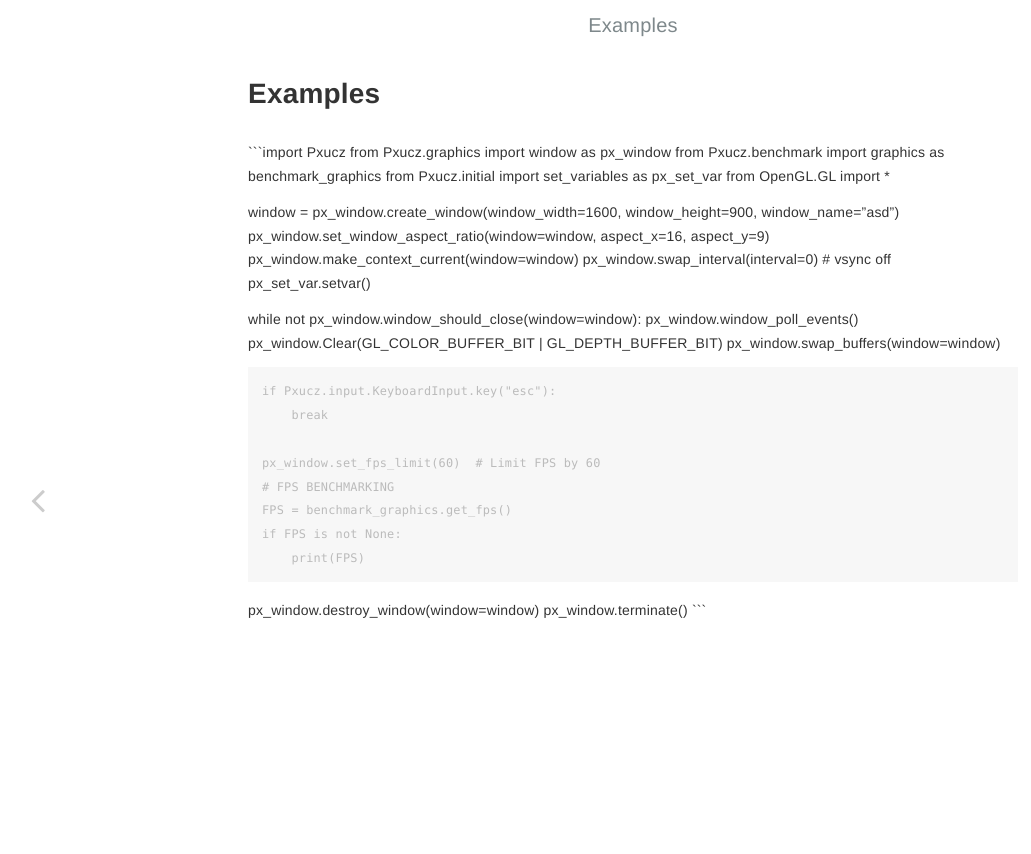
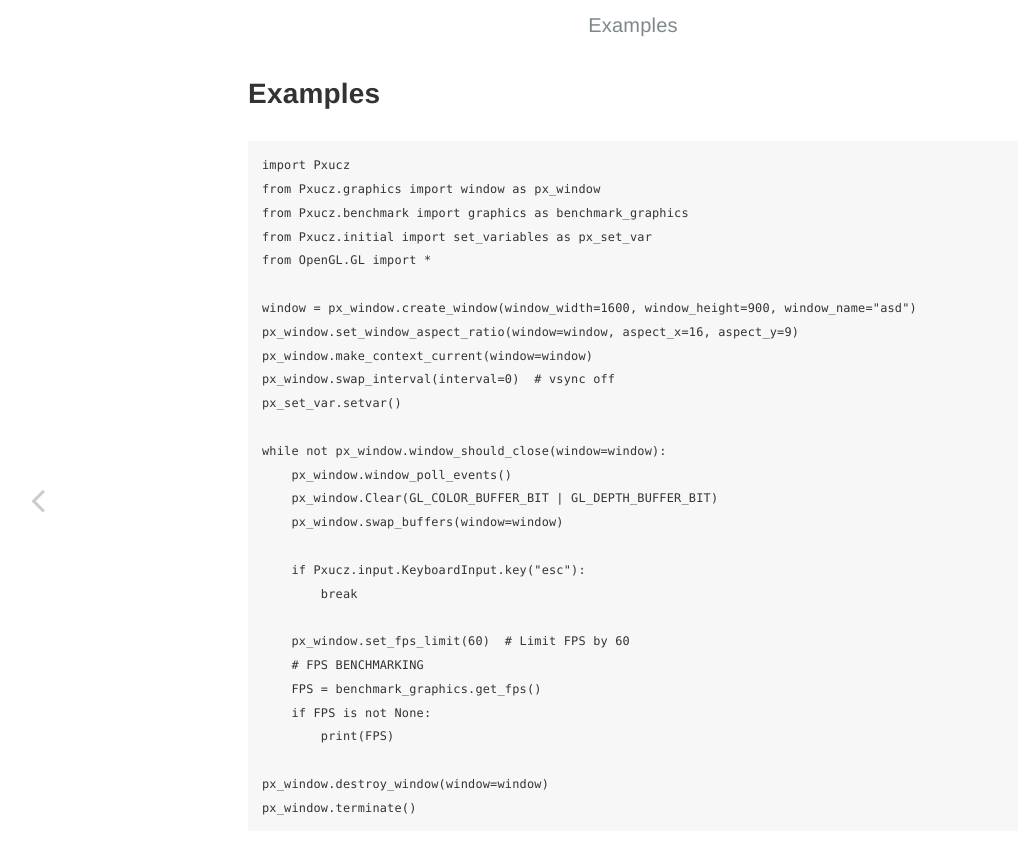
Before and after one commit to STR-HK/Pxucz, a Jekyll site: the page built from docs/_posts/2019-04-28-examples.md, in a window 1280 px wide. Shown: the top 854 px of the page, without its empty margins (7-1038 px from the left). Built offline with Jekyll 4.4.1, drawn with Linux system fonts in a browser that asks for light colours.

Commit message:
Update 2019-04-28-examples.md

````diff
--- a/docs/_posts/2019-04-28-howto.md
+++ b/docs/_posts/2019-04-28-examples.md
@@ -6,7 +6,8 @@ category: Jekyll
 layout: post
 ---
 
-```import Pxucz
+```commandline
+import Pxucz
 from Pxucz.graphics import window as px_window
 from Pxucz.benchmark import graphics as benchmark_graphics
 from Pxucz.initial import set_variables as px_set_var
````
